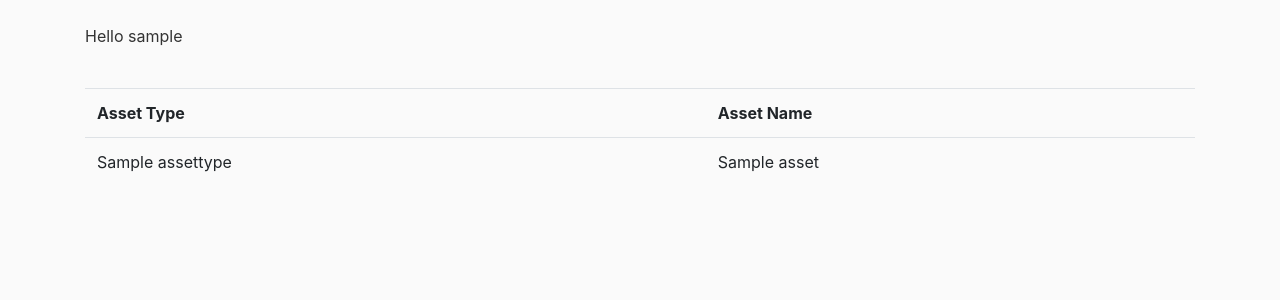
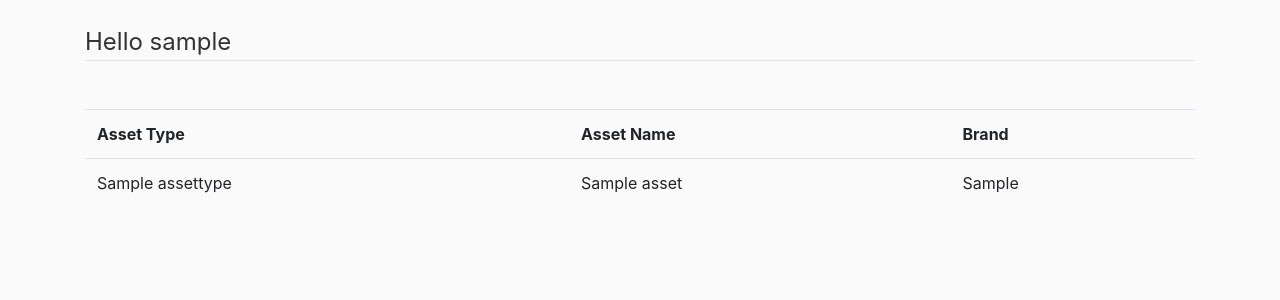
Before and after one commit to tiwari1302/assetMgmt, a Django app: page /assets/ in a window 1280 px wide. Shown: the part 56-356 px from the top of the page. Run offline with Django 4.2, Linux system fonts and the light colour scheme; a user stored in the database is signed in; tables that the repository leaves empty hold one stand-in row (values such as "Sample post"); some libraries are stand-ins or nearby versions.

Commit message:
basic improvements

```diff
--- a/assetMgmt/urls.py
+++ b/assetMgmt/urls.py
@@ -16,12 +16,13 @@ Including another URLconf
 from django.contrib import admin
 from django.contrib.auth import views as auth_views
 from django.urls import path, include
-from assets.views import register, profile, assets, home, adminAssetView
+from assets.views import register, profile, assets, home, adminAssetView, createAssetView
 
 urlpatterns = [
     path('home/', home, name='home'),
     path('assets/', assets, name='assets'),
     path('assetAdmin/', adminAssetView, name='assetsAdmin'),
+    path('createAsset/', createAssetView, name='createAssets'),
     path('register/', register, name='register'),
     path('login/', auth_views.LoginView.as_view(template_name='assets/login.html'), name='login'),
     path('logout/', auth_views.LogoutView.as_view(template_name='assets/logout.html'), name='logout'),
--- a/assets/templates/assets/asset.html
+++ b/assets/templates/assets/asset.html
@@ -1,18 +1,20 @@
 {% extends "assets/base.html" %}
 {% block content %}
     <div class="container">
-        <p>Hello {{ request.user }}</p>
+        <legend class="border-bottom mb-4">Hello {{ request.user }}</legend>
     </br>
             <table class="table">
                 <tr>
                     <th>Asset Type</th>
                     <th>Asset Name</th>
+                    <th>Brand</th>
                     <!-- <th>Current Owner</th> -->
                 </tr>
                     {% for asset in assets %}
                     <tr>
                         <td>{{ asset.asset_type }}</td>
                         <td>{{ asset.asset_name }}</td>
+                        <td>{{ asset.brand }}</td>
                         <!-- <td>{{ asset.currentOwner }}</td> -->
                     </tr>
                     {% endfor %}
--- a/assets/templates/assets/assetAdmin.html
+++ b/assets/templates/assets/assetAdmin.html
@@ -1,18 +1,20 @@
 {% extends "assets/base.html" %}
 {% block content %}
     <div class="container">
-        <p>Hello {{ request.user }}</p>
+        <legend class="border-bottom mb-4">Hello {{ request.user }}</legend>
     </br>
             <table class="table">
                 <tr>
                     <th>Asset Type</th>
                     <th>Asset Name</th>
+                    <th>Brand</th>
                     <th>Current Owner</th>
                 </tr>
                     {% for asset in assets %}
                     <tr>
                         <td>{{ asset.asset_type }}</td>
                         <td>{{ asset.asset_name }}</td>
+                        <td>{{ asset.brand }}</td>
                         <td>{{ asset.currentOwner }}</td>
                     </tr>
                     {% endfor %}
--- a/assets/templates/assets/home.html
+++ b/assets/templates/assets/home.html
@@ -2,7 +2,7 @@
 {% block content %}
     <div class="container">
         {% if user.is_authenticated %}
-            <p>Hello {{ request.user }}</p>
+        <legend class="border-bottom mb-4">Hello {{ request.user }}</legend>
             <a href="{% url 'assets' %}">Your assets</a>
         {% else %}
             <p>You are not logged in!</p>
```
